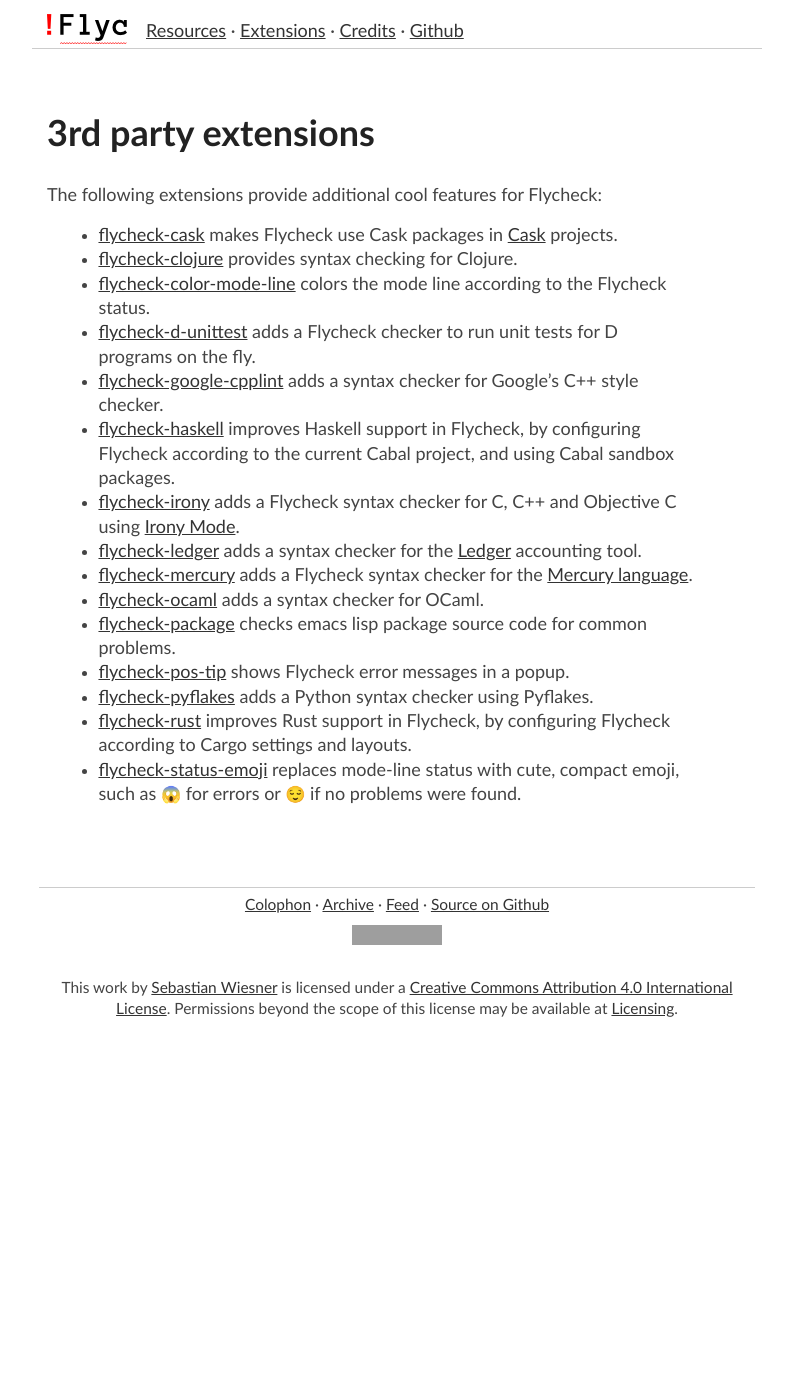
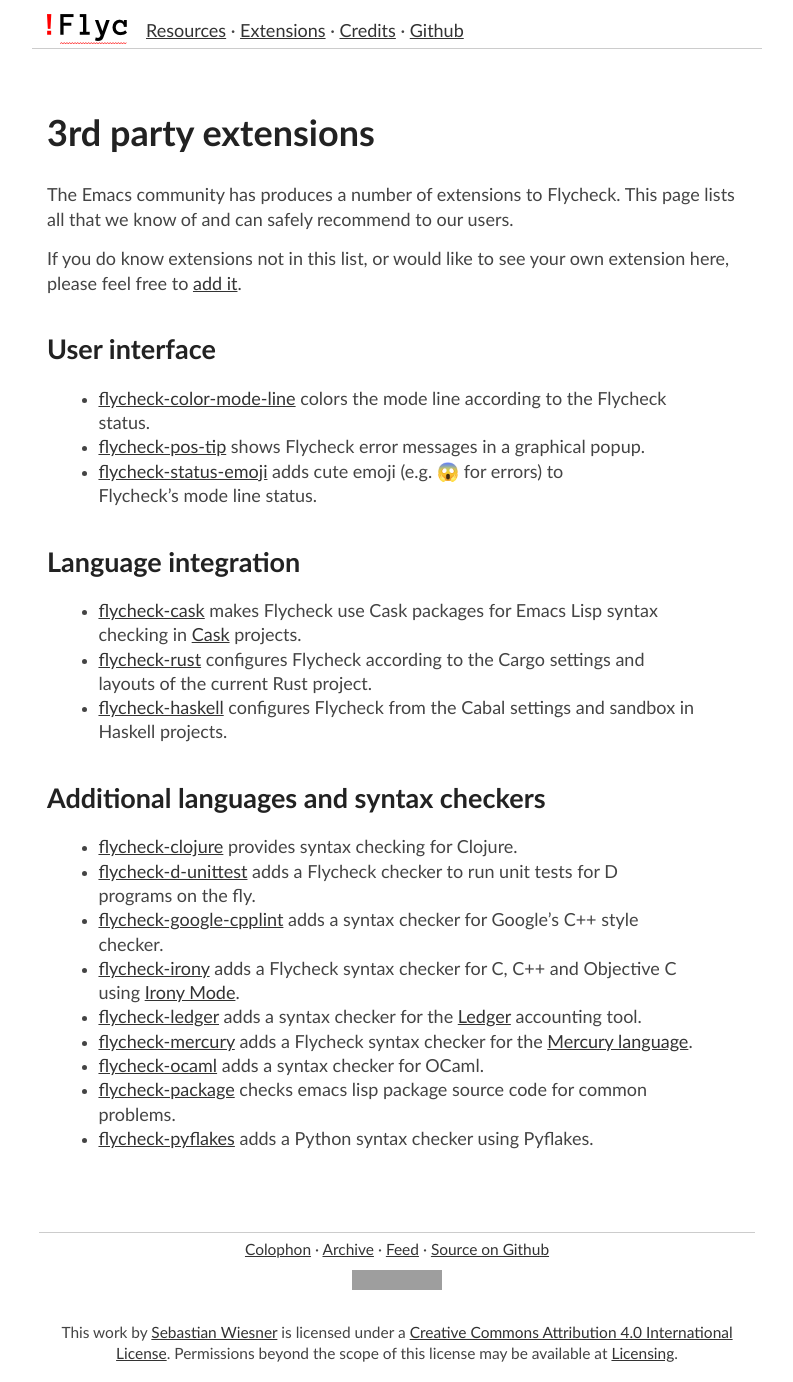
Before and after one commit to cmarqu/flycheck.github.io, a Jekyll site: the page built from extensions.md, in a window 1280 px wide. Shown: the whole page, without its empty margins (243-1036 px from the left). Built offline with Jekyll 4.4.1, drawn with Linux system fonts in a browser that asks for light colours; before the commit the page ends 1037 px from its top, so only the background shows below that; grey boxes are pictures that could not be loaded.

Commit message:
Rework and improve our list of extensions

```diff
--- a/extensions.md
+++ b/extensions.md
@@ -3,21 +3,43 @@
 title: 3rd party extensions
 ---
 
-The following extensions provide additional cool features for Flycheck:
+The Emacs community has produces a number of extensions to Flycheck.  This page
+lists all that we know of and can safely recommend to our users.
+
+If you do know extensions not in this list, or would like to see your own
+extension here, please feel free to
+[add it](https://github.com/flycheck/flycheck.github.io/edit/master/extensions.md).
+
+User interface
+==============
+
+- [flycheck-color-mode-line](https://github.com/flycheck/flycheck-color-mode-line)
+  colors the mode line according to the Flycheck status.
+- [flycheck-pos-tip](https://github.com/flycheck/flycheck-pos-tip) shows
+  Flycheck error messages in a graphical popup.
+- [flycheck-status-emoji](https://github.com/liblit/flycheck-status-emoji)
+  adds cute emoji (e.g. 😱 for errors) to Flycheck’s mode line status.
+
+Language integration
+====================
 
 - [flycheck-cask](https://github.com/flycheck/flycheck-cask) makes Flycheck use
-  Cask packages in [Cask](https://github.com/cask/cask) projects.
+  Cask packages for Emacs Lisp syntax checking in
+  [Cask](https://github.com/cask/cask) projects.
+- [flycheck-rust](https://github.com/flycheck/flycheck-rust) configures Flycheck
+  according to the Cargo settings and layouts of the current Rust project.
+- [flycheck-haskell](https://github.com/flycheck/flycheck-haskell) configures
+  Flycheck from the Cabal settings and sandbox in Haskell projects.
+
+Additional languages and syntax checkers
+========================================
+
 - [flycheck-clojure](https://github.com/clojure-emacs/squiggly-clojure) provides
   syntax checking for Clojure.
-- [flycheck-color-mode-line](https://github.com/flycheck/flycheck-color-mode-line)
-  colors the mode line according to the Flycheck status.
 - [flycheck-d-unittest](https://github.com/flycheck/flycheck-d-unittest) adds a
   Flycheck checker to run unit tests for D programs on the fly.
 - [flycheck-google-cpplint](https://github.com/flycheck/flycheck-google-cpplint)
   adds a syntax checker for Google's C++ style checker.
-- [flycheck-haskell](https://github.com/flycheck/flycheck-haskell) improves
-  Haskell support in Flycheck, by configuring Flycheck according to the current
-  Cabal project, and using Cabal sandbox packages.
 - [flycheck-irony](https://github.com/Sarcasm/flycheck-irony) adds a Flycheck
   syntax checker for C, C++ and Objective C using
   [Irony Mode](https://github.com/Sarcasm/irony-mode).
@@ -29,13 +51,5 @@
   checker for OCaml.
 - [flycheck-package](https://github.com/purcell/flycheck-package) checks
   emacs lisp package source code for common problems.
-- [flycheck-pos-tip](https://github.com/flycheck/flycheck-pos-tip) shows
-  Flycheck error messages in a popup.
 - [flycheck-pyflakes](https://github.com/Wilfred/flycheck-pyflakes) adds a
   Python syntax checker using Pyflakes.
-- [flycheck-rust](https://github.com/flycheck/flycheck-rust) improves Rust
-  support in Flycheck, by configuring Flycheck according to Cargo settings and
-  layouts.
-- [flycheck-status-emoji](https://github.com/liblit/flycheck-status-emoji)
-  replaces mode-line status with cute, compact emoji, such as `😱` for
-  errors or `😌` if no problems were found.
```
